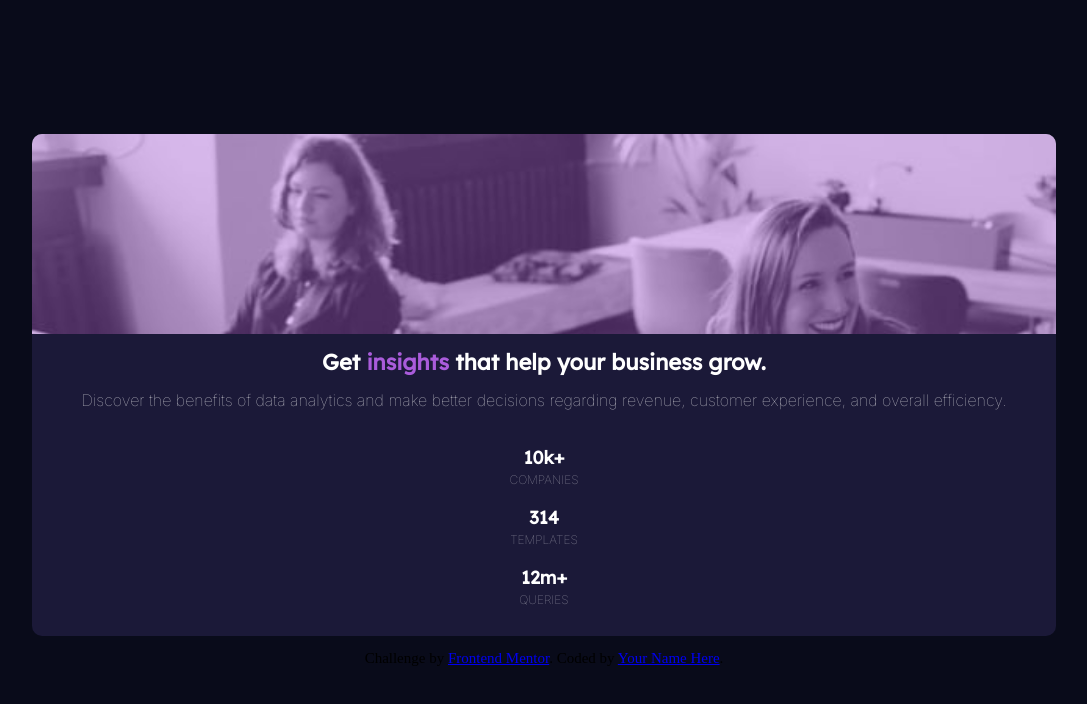
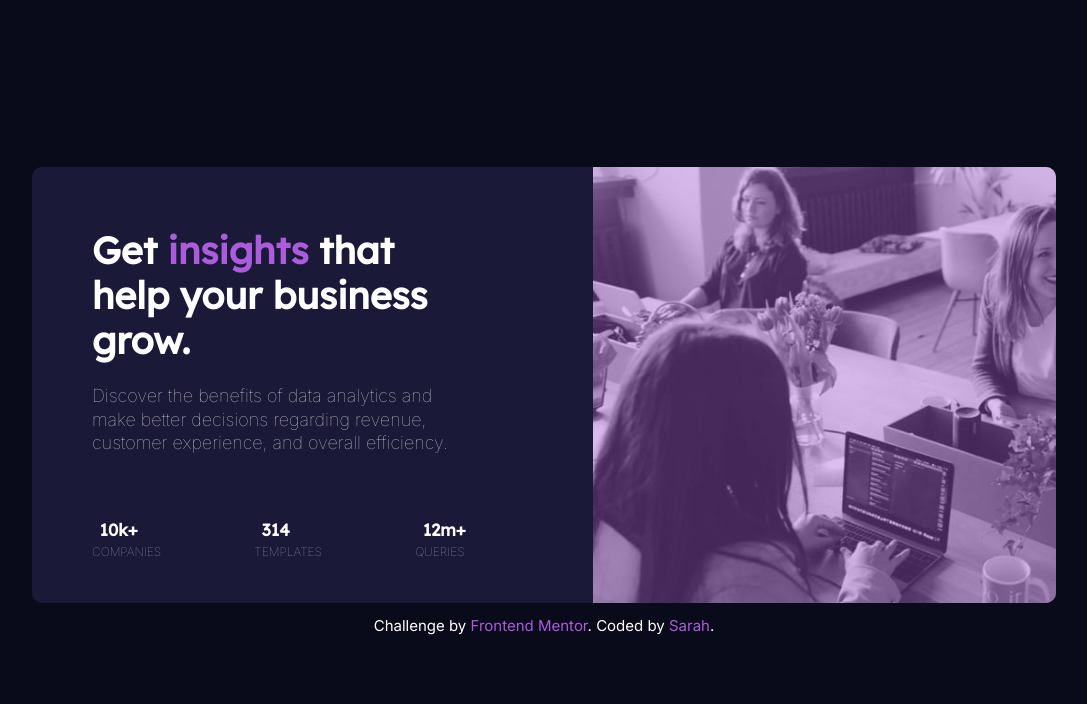
Before and after one commit to AutumnCod/stats-preview-card-component-main, a plain HTML site: page index.html in a window 1280 px wide. Shown: the whole page, without its empty margins (96-1183 px from the left). Drawn offline with Linux system fonts and the light colour scheme.

Commit message:
finish the project

```diff
--- a/index.html
+++ b/index.html
@@ -44,20 +44,13 @@
         </div>
 			</div>
 		</div>
-		<!-- Get insights that help your business grow.
 
-  Discover the benefits of data analytics and make better decisions regarding revenue, customer
-  experience, and overall efficiency.
-
-  10k+ companies
-  314 templates
-  12m+ queries -->
 
 		<div class="attribution">
 			Challenge by
 			<a href="https://www.frontendmentor.io?ref=challenge" target="_blank"
 				>Frontend Mentor</a
-			>. Coded by <a href="#">Your Name Here</a>.
+			>. Coded by <a href="#">Sarah</a>.
 		</div>
 	</body>
 </html>
--- a/style.css
+++ b/style.css
@@ -112,7 +112,7 @@ h1 {
 	font-weight: 700;
 	padding: 0.5rem;
 	color: var(--clr-white-normal);
-		font-family: 'Lexend Deca', sans-serif;
+	font-family: 'Lexend Deca', sans-serif;
 }
 
 .card-state-description {
@@ -122,3 +122,54 @@ h1 {
 	font-family: 'Inter', sans-serif;
 	font-weight: 100;
 }
+
+.attribution {
+	color: var(--clr-white-normal);
+	font-family: 'Inter', sans-serif;
+}
+
+.attribution a,.attribution a:hover, .attribution a:active, .attribution a:visited {
+	color: var(--clr-soft-violet);
+	text-decoration: none;
+}
+
+@media screen and (min-width: 768px) {
+	.card {
+		display: flex;
+		flex-direction: row-reverse;
+	}
+
+	.card-img {
+		height: 100%;
+		border-radius: 0 10px 10px 0;
+	}
+
+	.card-img::after {
+		border-radius: 0 10px 10px 0;
+	}
+
+	.card-content {
+		padding: 4rem 8rem 0 4rem;
+		text-align: left;
+	}
+
+	h1 {
+		padding: 0;
+		font-size: 2.5rem;
+		margin-bottom: 1.5rem;
+	}
+
+	.description {
+		margin-bottom: 4rem;
+		font-size: 18px;
+	}
+
+	.card-state {
+		flex-direction: row;
+		justify-content: space-between;
+		margin-bottom: 2rem;
+	}
+	.card-state-title {
+		font-size: 1.125rem;
+	}
+}
```
